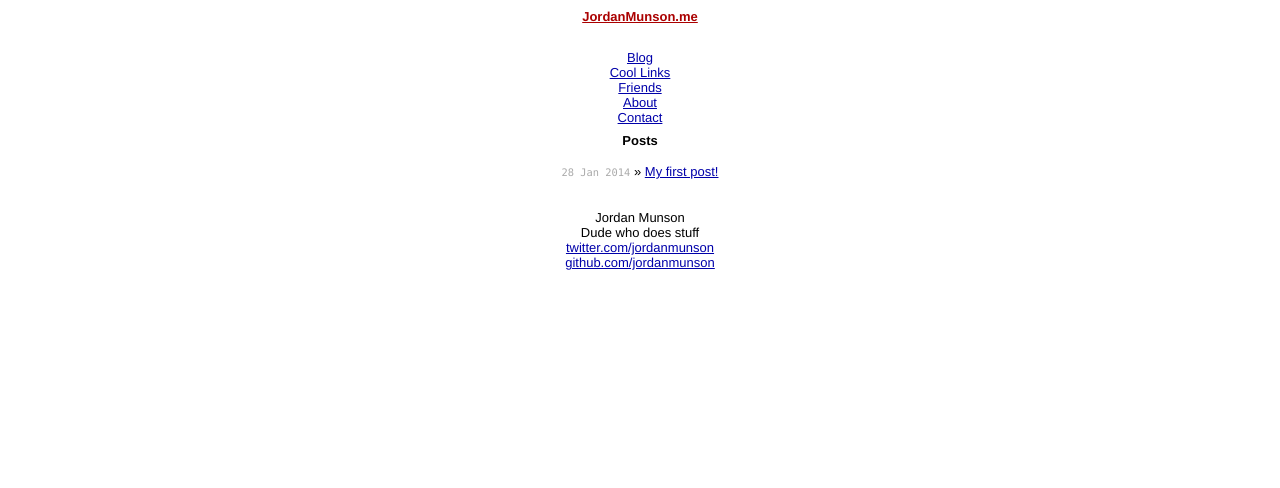
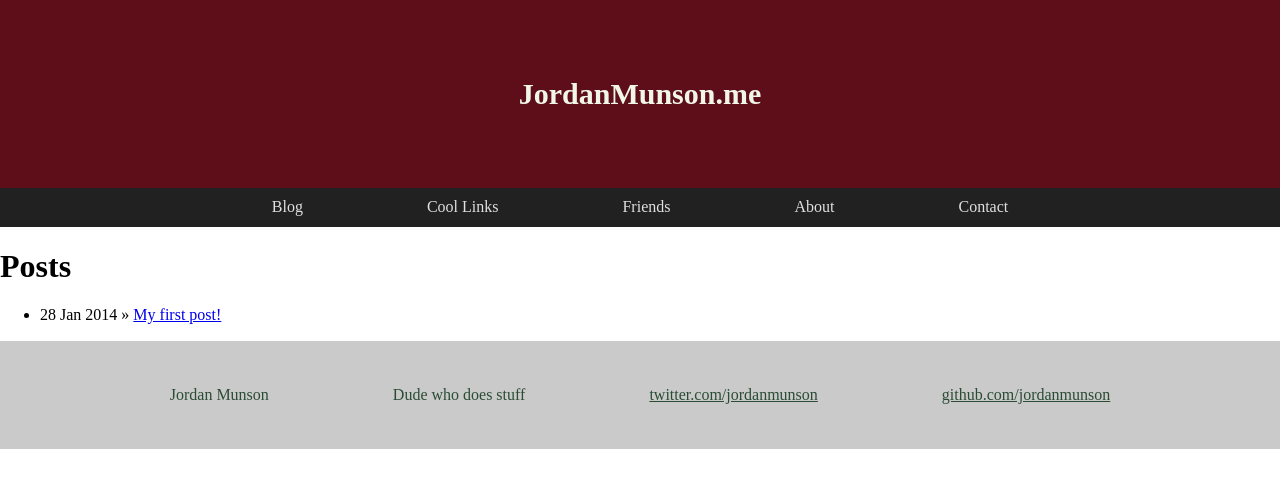
Before and after one commit to jordanmunson/jordanmunson.github.com, a Jekyll site: the page built from blog.html, in a window 1280 px wide. Shown: the top 488 px of the page. Built offline with Jekyll 4.4.1, drawn with Linux system fonts in a browser that asks for light colours; nearby versions of some CDN libraries; library files that are not in the unit come from our copies; Markdown is read by kramdown in place of the engine named in the settings.

Commit message:
Adding main CSS and major updates to it

```diff
--- a/css/main.css
+++ b/css/main.css
@@ -1,160 +1,80 @@
-/*****************************************************************************/
-/*
-/* Common
-/*
-/*****************************************************************************/
-
-/* Global Reset */
 * {
-  margin: 0;
-  padding: 0;
+  box-sizing: border-box;
+  -moz-box-sizing: border-box;
+  -o-box-sizing: border-box;
 }
 
-html, body { height: 100%; }
+html {
+  font-size:  62.5%;
+}
 
 body {
-  background-color: #FFF;
-  font: 13.34px Helvetica, Arial, sans-serif;
-  font-size: small;
+  font-size: 1.6rem;
+}
+
+header {
+  padding: 5.4rem 0;
+  margin: 0 auto;
+  background-color: #5D0E19
+}
+
+header h1 {
+  text-align: center;
+  font-size: 3rem;
+  line-height: 4rem;
+}
+
+header a {
+  text-decoration: none;
+  color: #F1F7E8;
+}
+
+nav {
+  background-color: #212121;
+  padding: 1rem 0;
+}
+
+nav ul,
+footer ul {
+  padding: 0;
+  margin: 0;
   text-align: center;
 }
 
-h1, h2, h3, h4, h5, h6 {
-  font-size: 100%; }
-
-h1 { margin-bottom: 1em; }
-p { margin: 1em 0; }
-
-a         { color: #00a; }
-a:hover   { color: #000; }
-a:visited { color: #a0a; }
-
-/*****************************************************************************/
-/*
-/* Home
-/*
-/*****************************************************************************/
-.posts {
-  list-style-type: none;
-  margin-bottom: 2em;
+nav ul li,
+footer ul li {
+  display: inline-block;
+  padding: 0 2rem;
+  margin: 0 4rem;
 }
 
-.posts li {
-  line-height: 1.75em;
-}
-
-.posts span {
-  color: #aaa;
-  font-family: Monaco, "Courier New", monospace;
-  font-size: 80%;
-}
-
-/*****************************************************************************/
-/*
-/* Site
-/*
-/*****************************************************************************/
-
-.site {
-  font-size: 115%;
-  text-align: justify;
-  width: 42em;
-  margin: 3em auto 2em;
-  line-height: 1.5em;
-}
-
-.header a {
-  font-weight: bold;
+nav ul li a,
+footer ul li a {
   text-decoration: none;
 }
 
-.title {
-  display: inline-block;
-  margin-bottom: 2em;
+nav ul li a {
+  text-decoration: none;
+  color: #E0E0E0
 }
 
-.title a {
-  color: #a00;
+.videocenter {
+  margin: 3.5rem auto;
+  width: 75rem;
+  height: 42.2rem;
 }
 
-.title a:hover {
-  color: #000;
+footer {
+  background-color: #CACACA;
+  padding: 4.5rem 2.5rem;
 }
 
-.header a.extra {
-  color: #aaa;
-  margin-left: 1em;
+footer ul li {
+  font-size: 1.6rem;
+  color: #2A4C33;
 }
 
-.header a.extra:hover {
-  color: #000;
+footer ul li a {
+  text-decoration: underline;
+  color: #2A4C33;
 }
-
-.meta {
-  color: #aaa;
-}
-
-.footer {
-  font-size: 80%;
-  color: #666;
-  border-top: 4px solid #eee;
-  margin-top: 2em;
-  overflow: hidden;
-}
-
-.footer .contact {
-  float: left;
-  margin-right: 3em;
-}
-
-.footer .contact a {
-  color: #8085C1;
-}
-
-.footer .rss {
-  margin-top: 1.1em;
-  margin-right: -.2em;
-  float: right;
-}
-
-.footer .rss img {
-  border: 0;
-}
-
-/*****************************************************************************/
-/*
-/* Posts
-/*
-/*****************************************************************************/
-
-/* standard */
-.post pre {
-  border: 1px solid #ddd;
-  background-color: #eef;
-  padding: 0 .4em;
-}
-
-.post ul, .post ol {
-  margin-left: 1.35em;
-}
-
-.post code {
-  border: 1px solid #ddd;
-  background-color: #eef;
-  padding: 0 .2em;
-}
-
-.post pre code {
-  border: none;
-}
-
-/* terminal */
-.post pre.terminal {
-  border: 1px solid #000;
-  background-color: #333;
-  color: #FFF;
-}
-
-.post pre.terminal code {
-  background-color: #333;
-}
```
